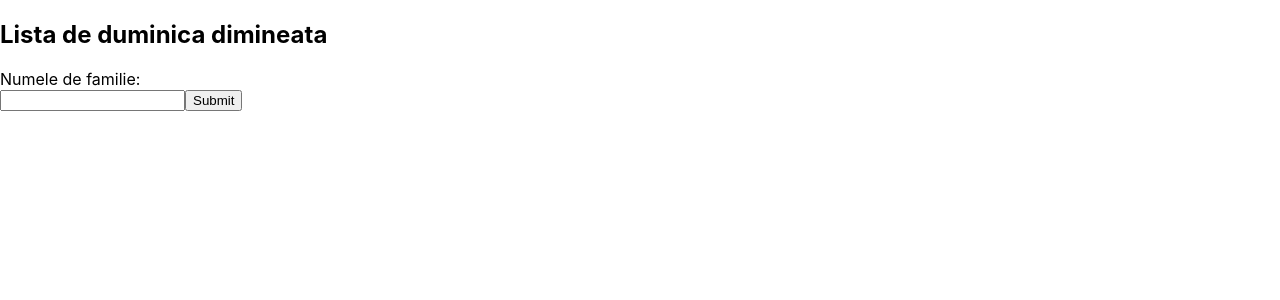
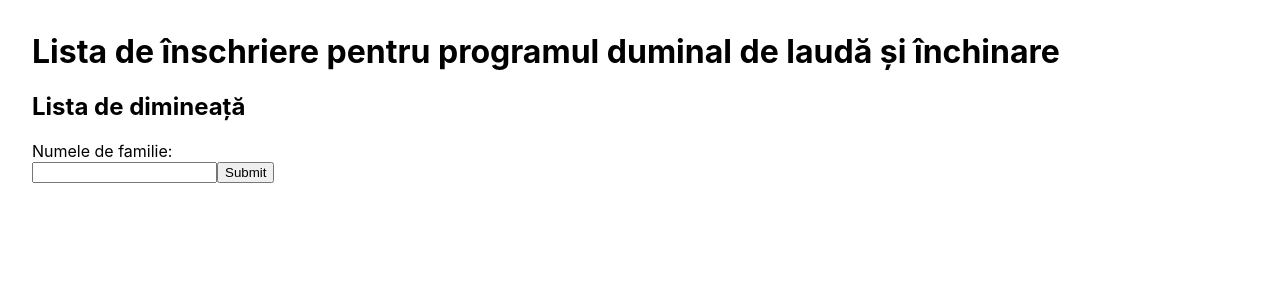
Before and after one commit to mateiclaudiu/lista-elim-fe, a React (Create React App) app: page / in a window 1280 px wide. Shown: the top 300 px of the page. Built offline with nearby package versions, Linux system fonts and the light colour scheme.

Commit message:
Add more explanation about the app

```diff
--- a/src/App.js
+++ b/src/App.js
@@ -26,7 +26,7 @@ class App extends Component {
   render() {
     return (
       <>
-        <h2>Lista de duminica dimineata</h2>
+        <h2>Lista de dimineață</h2>
         <form onSubmit={this.handleSubmit}>
           <label>
             Numele de familie:<br/>
--- a/src/index.css
+++ b/src/index.css
@@ -1,5 +1,5 @@
 body {
-  margin: 0;
+  margin: 2rem;
   font-family: -apple-system, BlinkMacSystemFont, 'Segoe UI', 'Roboto', 'Oxygen',
     'Ubuntu', 'Cantarell', 'Fira Sans', 'Droid Sans', 'Helvetica Neue',
     sans-serif;
--- a/src/index.js
+++ b/src/index.js
@@ -6,6 +6,7 @@ import reportWebVitals from './reportWebVitals';
 
 ReactDOM.render(
   <React.StrictMode>
+    <h1>Lista de înschriere pentru programul duminal de laudă și închinare</h1>
     <App />
   </React.StrictMode>,
   document.getElementById('root')
```
